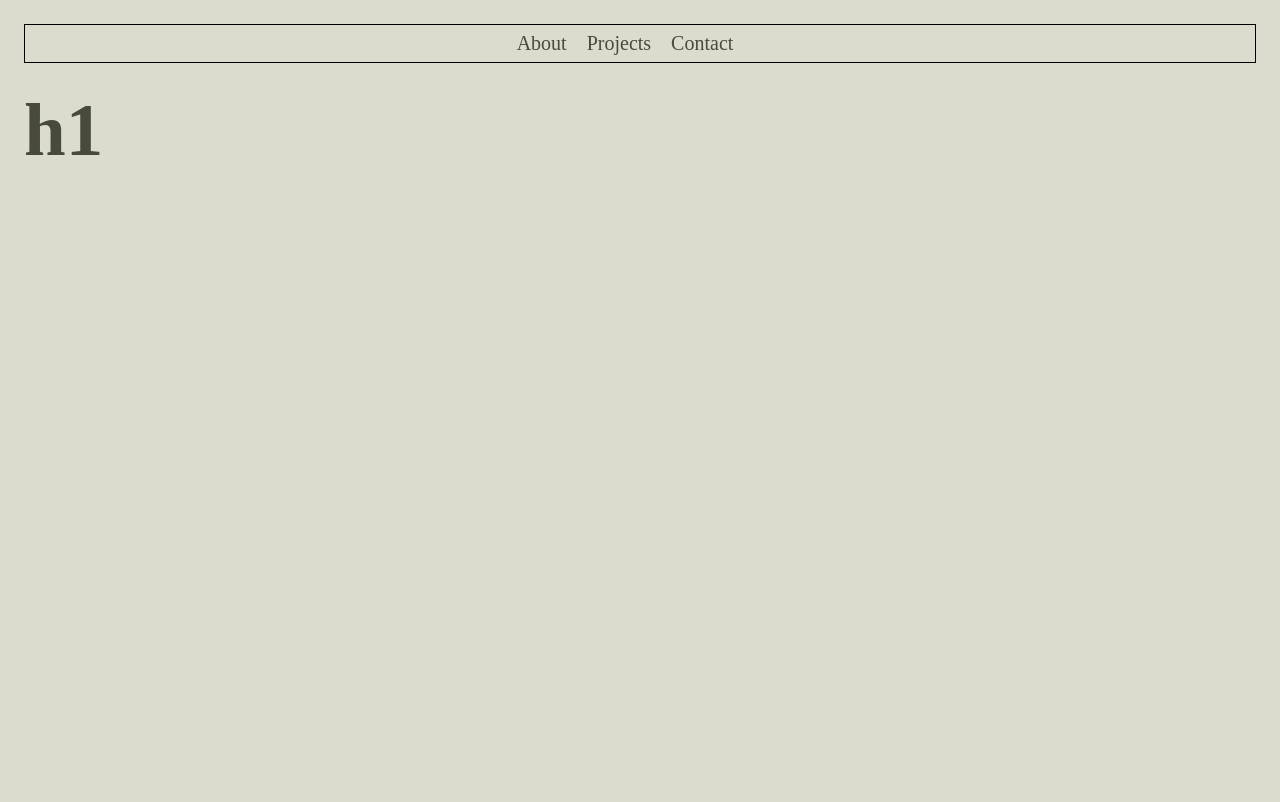
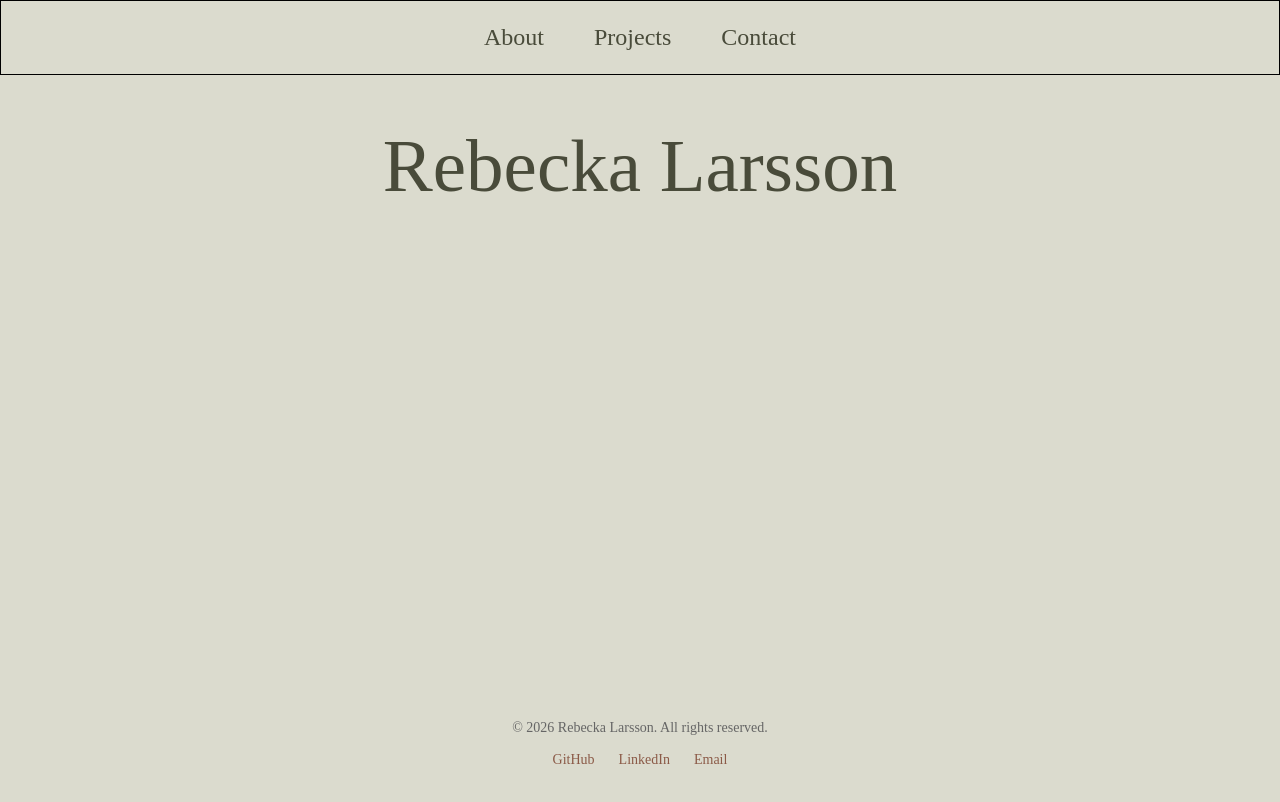
Before and after one commit to Rebecka94/Portfolio, a React (Vite) app: page / in a window 1280 px wide. Shown: the top 802 px of the page. Built offline with nearby package versions, Linux system fonts and the light colour scheme.

Commit message:
Add Footer and Hero components; update App routing and styles

```diff
--- /dev/null
+++ b/src/components/layout/Footer/Footer.module.css
@@ -0,0 +1,31 @@
+footer {
+  padding: 2rem 1rem;
+  text-align: center;
+}
+
+.content {
+  max-width: 1200px;
+  margin: 0 auto;
+}
+
+.text {
+  color: var(--color-text-secondary, #666);
+  font-size: 0.875rem;
+}
+
+.links {
+  display: flex;
+  gap: 1.5rem;
+  justify-content: center;
+  margin: 1rem 0 0 0;
+}
+
+.links a {
+  color: var(--color-primary, #0066cc);
+  text-decoration: none;
+  font-size: 0.875rem;
+}
+
+.links a:hover {
+  text-decoration: underline;
+}
--- /dev/null
+++ b/src/components/layout/Footer/Footer.tsx
@@ -0,0 +1,24 @@
+import styles from "./Footer.module.css";
+
+export default function Footer() {
+  const currentYear = new Date().getFullYear();
+
+  return (
+    <footer className={styles.footer}>
+      <div className={styles.content}>
+        <p className={styles.text}>
+          © {currentYear} Rebecka Larsson. All rights reserved.
+        </p>
+        <div className={styles.links}>
+          <a href="https://github.com" target="_blank" rel="noopener noreferrer">
+            GitHub
+          </a>
+          <a href="https://linkedin.com" target="_blank" rel="noopener noreferrer">
+            LinkedIn
+          </a>
+          <a href="mailto:hello@example.com">Email</a>
+        </div>
+      </div>
+    </footer>
+  );
+}
--- /dev/null
+++ b/src/components/layout/Hero/Hero.module.css
@@ -0,0 +1,4 @@
+.container {
+  display: flex;
+  justify-content: center;
+}
--- /dev/null
+++ b/src/components/layout/Hero/Hero.tsx
@@ -0,0 +1,9 @@
+import styles from "./Hero.module.css";
+
+export default function Hero() {
+  return (
+    <div className={styles.container}>
+        <h1>Rebecka Larsson</h1>
+    </div>
+  );
+}
--- a/src/components/layout/Navbar/Navbar.module.css
+++ b/src/components/layout/Navbar/Navbar.module.css
@@ -4,17 +4,19 @@
 }
 
 .container {
+  padding: var(--space-md) 0;
   display: flex;
   justify-content: center;
   align-items: center;
-  max-width: 1200px;
+  text-align: center;
+  width: 100%;
 }
 
 .links {
   display: flex;
   justify-content: center;
   list-style: none;
-  gap: 20px;
+  gap: 50px;
   margin: 7px 0 7px 0;
   padding: 0;
 }
@@ -23,9 +25,20 @@
   text-decoration: none;
   color: var(--color-text-green);
   font-size: var(--text-md);
-  transition: color 0.2s;
+  transition: all 0.5s;
+  position: relative;
+  display: inline-block;
 }
 
-.links a:hover {
-  color: var(--color-primary);
+.links a:hover::after {
+  content: "";
+  position: absolute;
+  bottom: -15px;
+  left: 0;
+  right: 0;
+  height: 20px;
+  background-image: url("/Vector-1.png");
+  background-repeat: no-repeat;
+  background-position: center;
+  background-size: contain;
 }
--- a/src/main.tsx
+++ b/src/main.tsx
@@ -3,14 +3,17 @@ import { createRoot } from "react-dom/client";
 import { BrowserRouter, Route, Routes } from "react-router-dom";
 import About from "./pages/About";
 import App from "./pages/App";
+import Home from "./pages/Home";
 import "./styles/global.css";
 
 createRoot(document.getElementById("root")!).render(
   <StrictMode>
     <BrowserRouter>
       <Routes>
-        <Route path="/" element={<App />} />
-        <Route path="/about" element={<About />} />
+        <Route path="/" element={<App />}>
+          <Route index element={<Home />} />
+          <Route path="about" element={<About />} />
+        </Route>
       </Routes>
     </BrowserRouter>
   </StrictMode>,
--- a/src/pages/App.tsx
+++ b/src/pages/App.tsx
@@ -1,10 +1,15 @@
-import Navbar from "../components/layout/Navbar/Navbar"
+import { Outlet } from "react-router-dom";
+import Footer from "../components/layout/Footer/Footer";
+import Navbar from "../components/layout/Navbar/Navbar";
 
 export default function App() {
   return (
-    <div className="App">
+    <>
       <Navbar />
-      <h1>h1</h1>
-    </div>
+      <main>
+        <Outlet />
+      </main>
+      <Footer />
+    </>
   );
 }
--- /dev/null
+++ b/src/pages/Home.tsx
@@ -0,0 +1,9 @@
+import Hero from "../components/layout/Hero/Hero";
+
+export default function Home() {
+  return (
+    <div>
+      <Hero />
+    </div>
+  );
+}
--- a/src/styles/global.css
+++ b/src/styles/global.css
@@ -1,11 +1,29 @@
 @import "./tokens.css";
 @import "./typography.css";
 
+html,
 body {
   margin: 0;
-  padding: var(--space-lg);
+  padding: 0;
+  height: 100%;
+}
+
+body {
   font-family: var(--font-family-base);
   color: var(--color-text);
   background: var(--color-background);
-  height: 100vh;
+  display: flex;
+  flex-direction: column;
+  min-height: 100vh;
 }
+
+#root {
+  display: flex;
+  flex-direction: column;
+  min-height: 100vh;
+}
+
+main {
+  flex: 1;
+  padding: var(--space-lg);
+}
--- a/src/styles/typography.css
+++ b/src/styles/typography.css
@@ -2,7 +2,7 @@
   --font-family-base: playfair-display, serif;
 
   --text-sm: 14px;
-  --text-md: 20px;
+  --text-md: 24px;
   --text-lg: 40px;
   --text-xl: 75px;
 }
@@ -10,7 +10,8 @@
 h1 {
   margin: 0 0 var(--space-lg) 0;
   font-size: var(--text-xl);
-  color: var( --color-text-green)
+  color: var( --color-text-green);
+  font-weight: lighter;
 }
 
 h2 {
```
Also changed, not shown: public/Vector-1.png (added).
